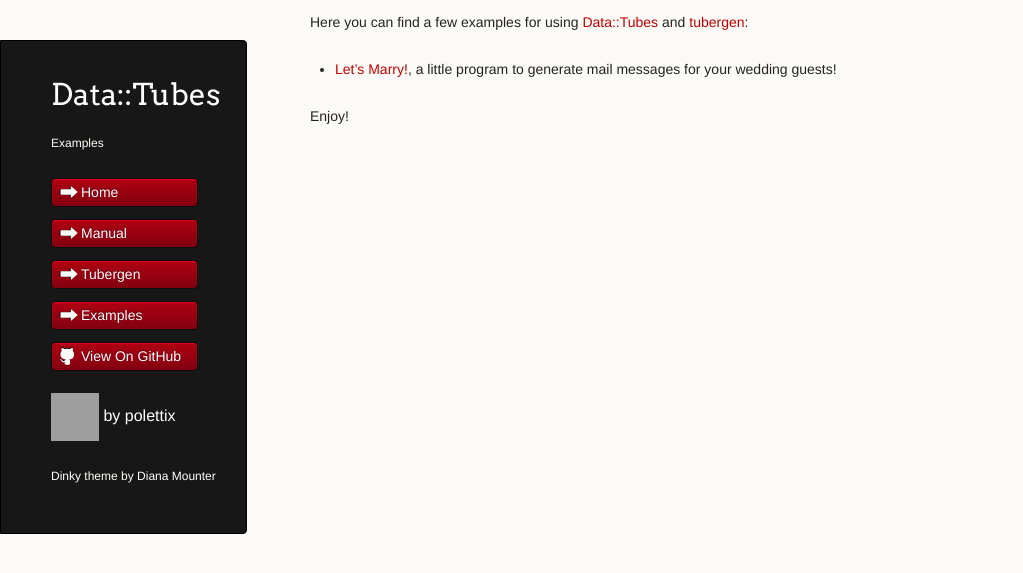
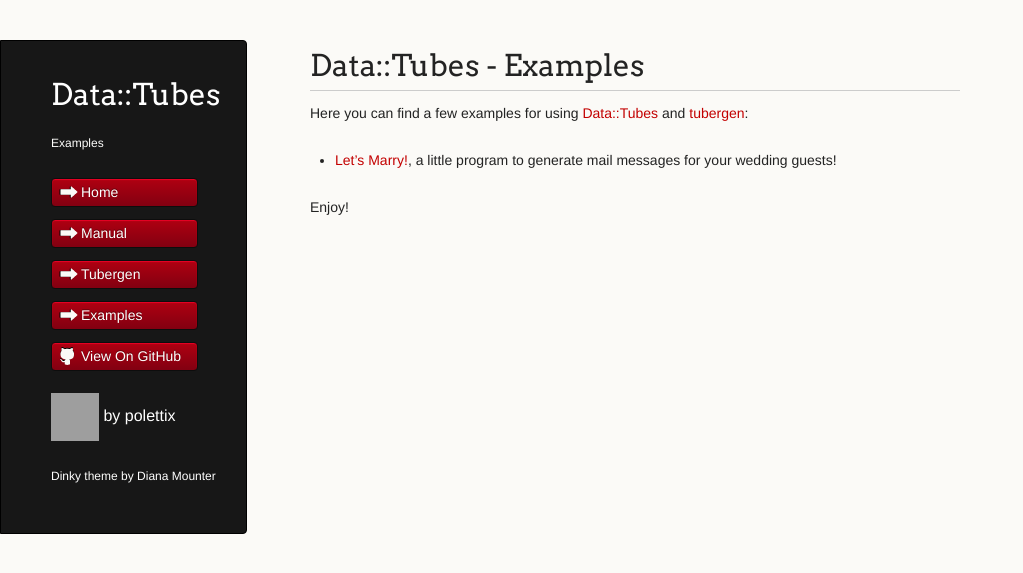
Before and after one commit to polettix/Data-Tubes, a Jekyll site: the page built from examples.md, in a window 1280 px wide. Shown: the top 573 px of the page, without its empty margins (0-1023 px from the left). Built offline with Jekyll 4.4.1, drawn with Linux system fonts in a browser that asks for light colours; grey boxes are pictures that could not be loaded.

Commit message:
added title to examples index

```diff
--- a/examples.md
+++ b/examples.md
@@ -6,6 +6,8 @@
 comments: false
 ---
 
+# Data::Tubes - Examples
+
 Here you can find a few examples for using [Data::Tubes](manual) and
 [tubergen](tuberge):
 
```
